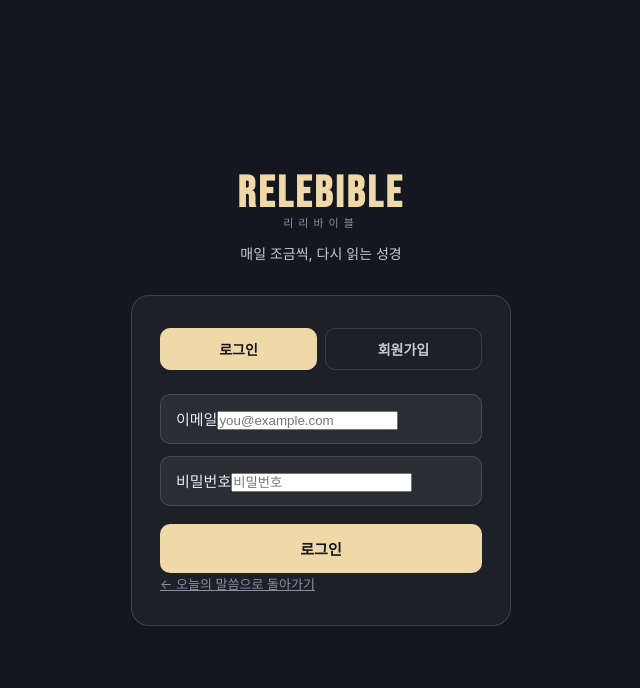
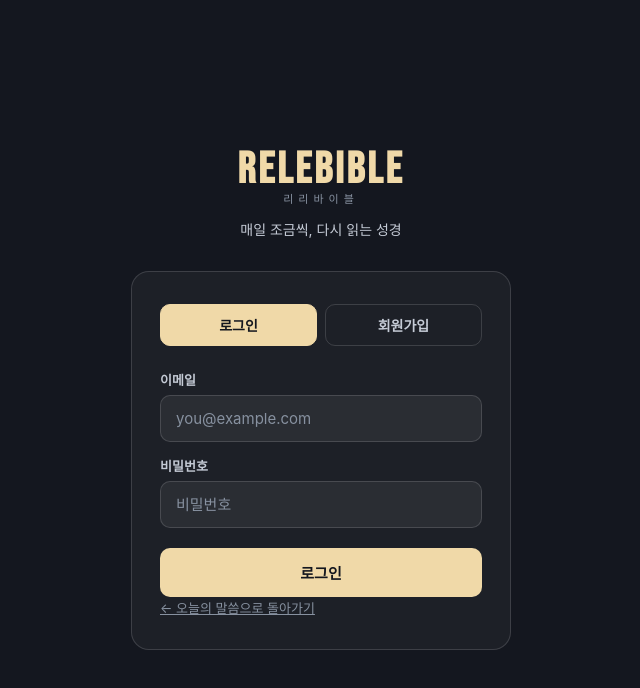
Before and after one commit to gmvfeel/relebible, a Next.js app: page /login in a window 1280 px wide. Shown: the top 688 px of the page, without its empty margins (319-959 px from the left). Built offline with nearby package versions, Linux system fonts and the light colour scheme; no server answers; a web font is replaced by a local one.

Commit message:
Add files via upload

```diff
--- a/app/globals.css
+++ b/app/globals.css
@@ -10,6 +10,7 @@
 
 /* ===== 다크 모드 (Sanctuary) ===== */
 [data-theme="dark"] {
+  color-scheme: dark;
   --bg: #14171f;
   --bg-solid: #14171f;
   --text-main: #e9ecf2;
@@ -25,6 +26,7 @@
 
 /* ===== 라이트 모드 (Sanctuary) ===== */
 [data-theme="light"] {
+  color-scheme: light;
   --bg: #faf9f6;
   --bg-solid: #faf9f6;
   --text-main: #1a1a1a;
@@ -384,10 +386,22 @@ body {
 }
 .auth-field {
   width: 100%;
+  margin-bottom: 14px;
+}
+.auth-field label {
+  display: block;
+  font-family: var(--font-sans);
+  font-size: 13px;
+  font-weight: 600;
+  color: var(--text-sub);
+  margin-bottom: 6px;
+}
+.auth-field input {
+  width: 100%;
+  box-sizing: border-box;
   font-family: var(--font-sans);
   font-size: 15px;
   padding: 13px 15px;
-  margin-bottom: 12px;
   border-radius: 10px;
   border: 1px solid var(--card-border);
   background: var(--soft-bg);
@@ -395,8 +409,16 @@ body {
   outline: none;
   transition: border-color var(--transition);
 }
-.auth-field:focus { border-color: var(--accent); }
-.auth-field::placeholder { color: var(--text-faint); }
+.auth-field input:focus { border-color: var(--accent); }
+.auth-field input::placeholder { color: var(--text-faint); }
+.auth-field input:-webkit-autofill,
+.auth-field input:-webkit-autofill:hover,
+.auth-field input:-webkit-autofill:focus {
+  -webkit-text-fill-color: var(--text-main);
+  -webkit-box-shadow: 0 0 0 1000px var(--soft-bg) inset;
+  caret-color: var(--text-main);
+  transition: background-color 9999s ease-in-out 0s;
+}
 .auth-submit {
   width: 100%;
   font-family: var(--font-sans);
@@ -516,6 +538,10 @@ body {
   transition: border-color var(--transition);
 }
 .plan-select:focus, .plan-number:focus { border-color: var(--accent); }
+.plan-select option {
+  background: var(--bg);
+  color: var(--text-main);
+}
 .plan-perday { display: flex; align-items: center; gap: 10px; }
 .plan-perday .plan-number { max-width: 120px; }
 .plan-unit { font-family: var(--font-sans); font-size: 14px; color: var(--text-sub); }
```
